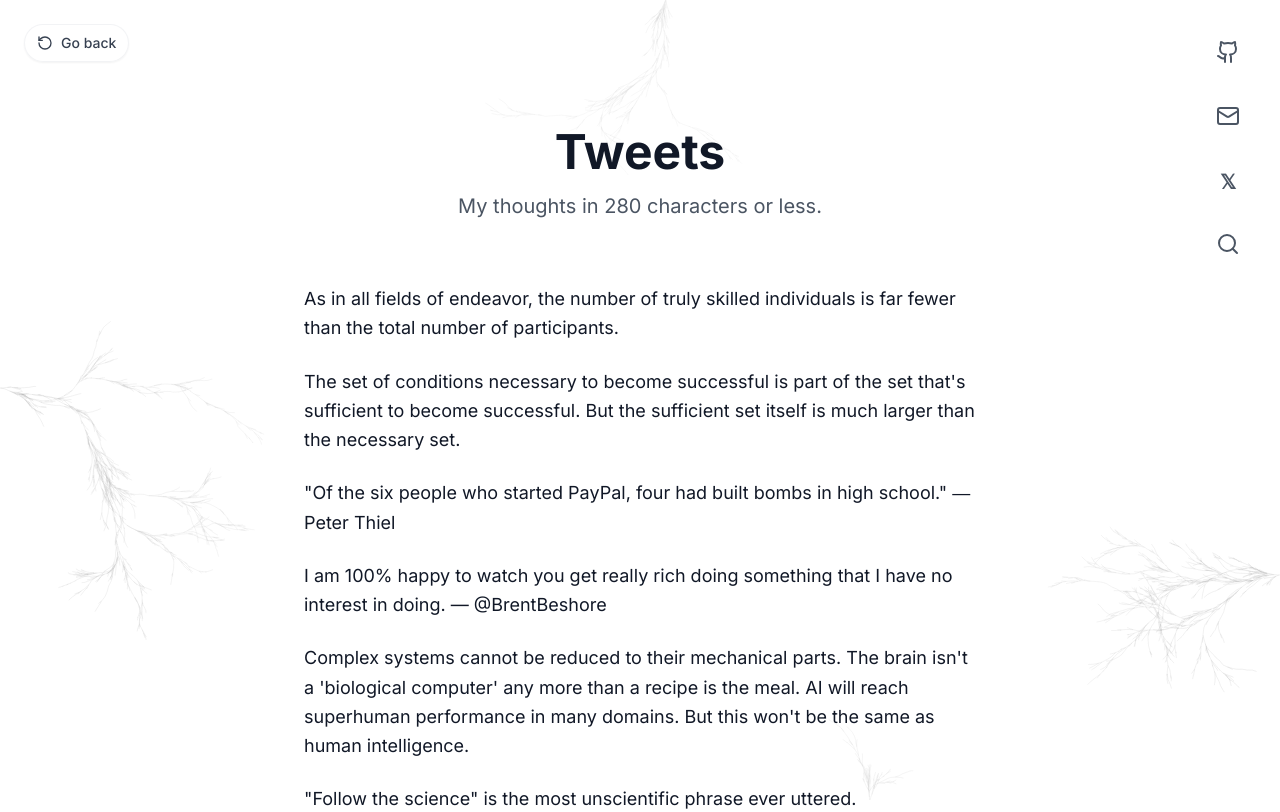
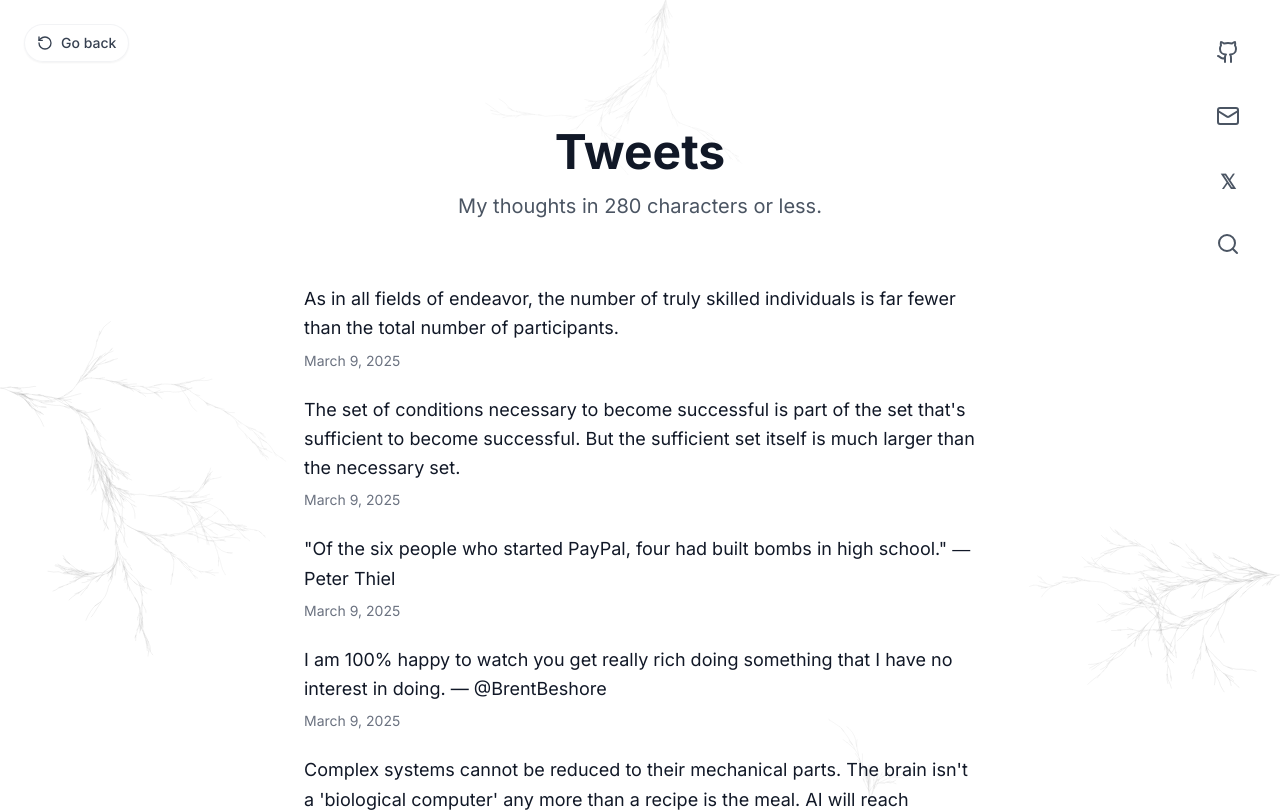
Before and after one commit to UmarbekFU/20th-version, a Next.js app: page /tweets in a window 1280 px wide. Shown: the top 812 px of the page. Built offline with nearby package versions, Linux system fonts and the light colour scheme.

Commit message:
Update tweets page with individual dates
- Add published date to each individual tweet
- Use readable date format 'March 9, 2025' matching Derek Sivers' style
- Remove page-level date, show date per tweet
- Improve visual hierarchy with proper spacing

```diff
--- a/app/tweets/page.tsx
+++ b/app/tweets/page.tsx
@@ -82,6 +82,9 @@
                 <p className="text-lg text-gray-900 dark:text-gray-100 group-hover:text-blue-600 dark:group-hover:text-blue-400 transition-colors leading-relaxed">
                   {tweet}
                 </p>
+                <p className="text-sm text-gray-500 dark:text-gray-400 mt-2">
+                  March 9, 2025
+                </p>
               </div>
             ))}
           </div>
```
